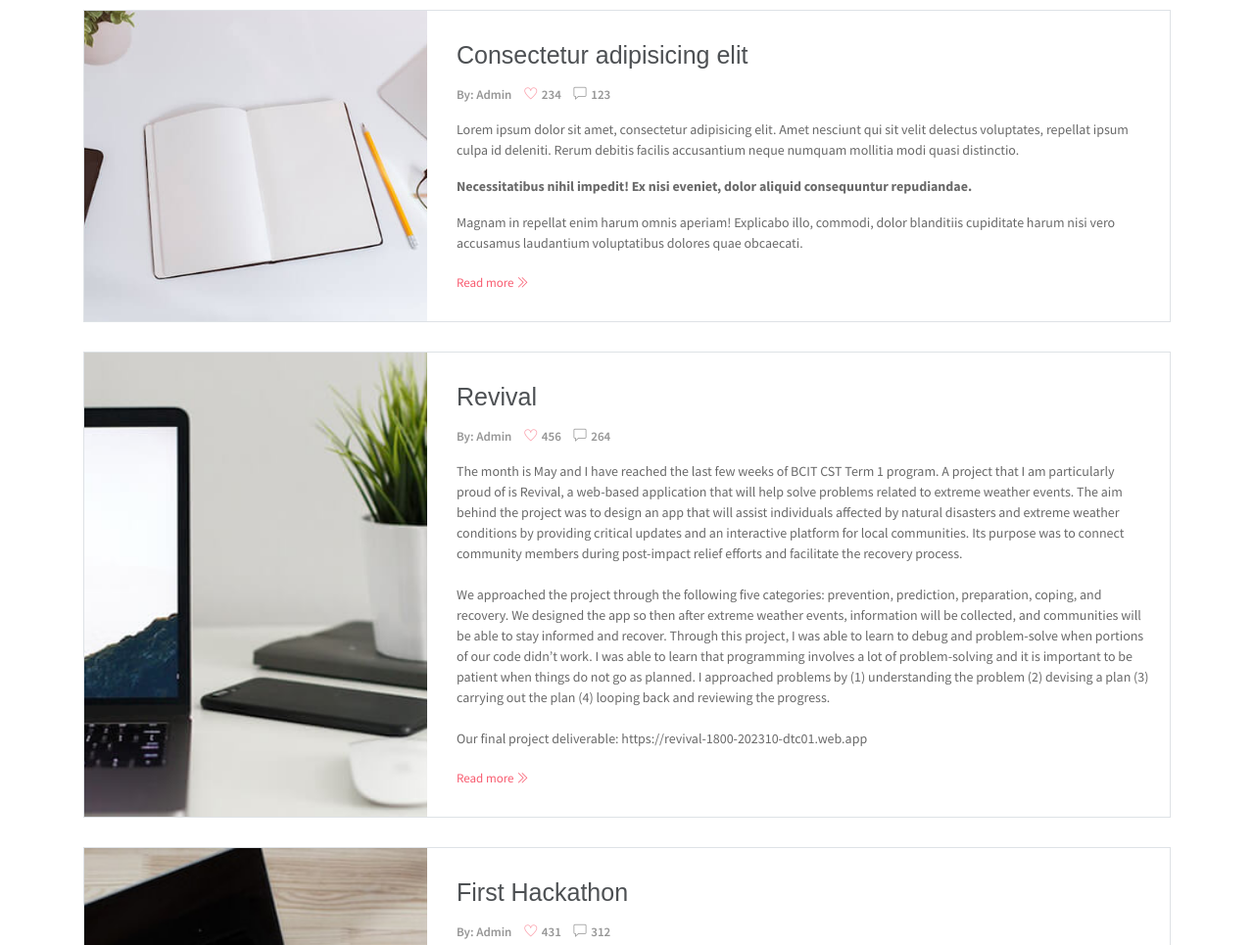
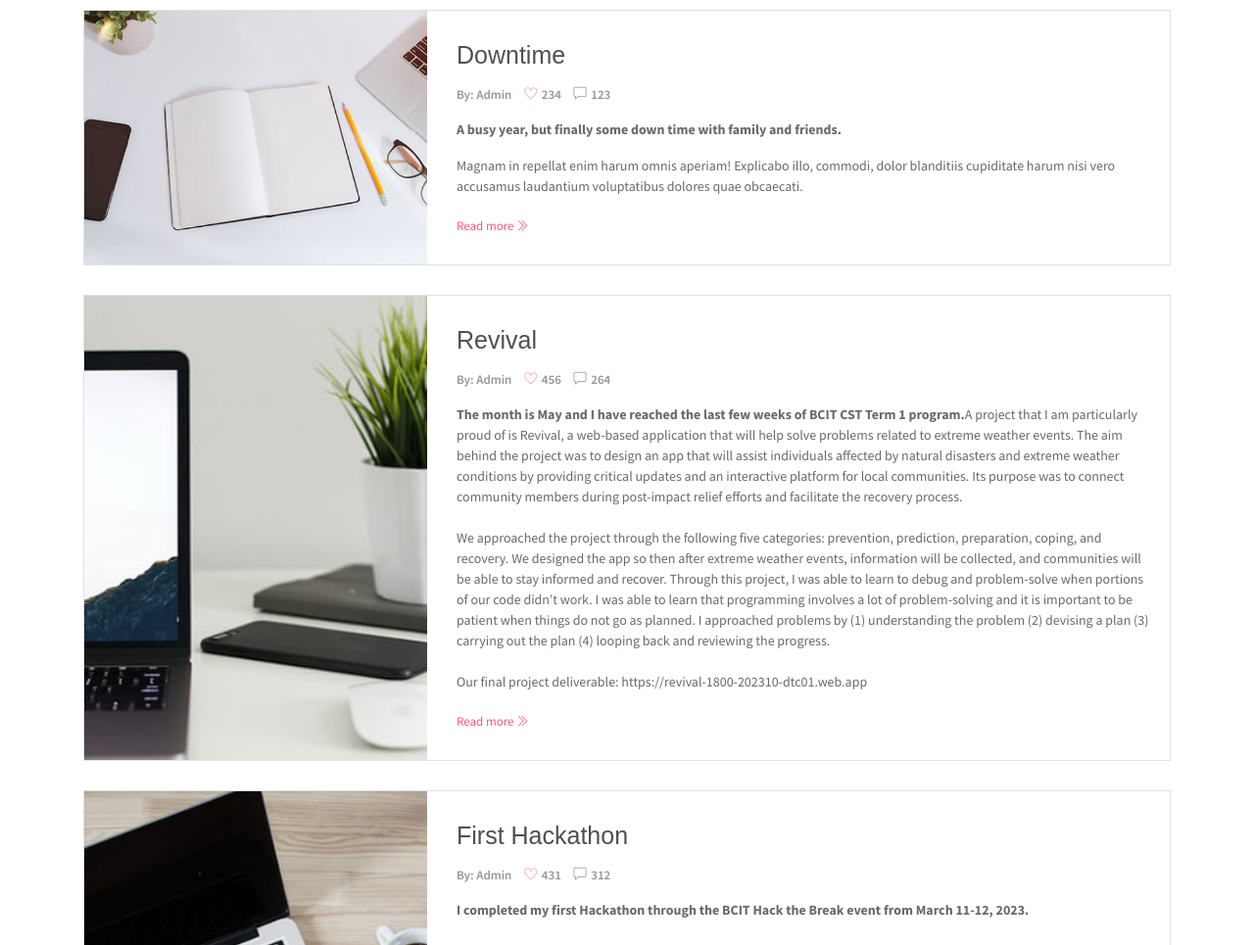
Before and after one commit to ejl1996/ejl1996.github.io, a website: page index.html in a window 1280 px wide. Shown: the part 3560-4525 px from the top of the page at 98% size. Drawn offline with Linux system fonts and the light colour scheme; some packages are replaced by stand-ins of ours.

Commit message:
Edit portfolio

```diff
--- a/index.html
+++ b/index.html
@@ -367,7 +367,7 @@
                             alt="Download free bootstrap 4 landing page, free boootstrap 4 templates, Download free bootstrap 4.1 landing page, free boootstrap 4.1.1 templates, meyawo Landing page">
                     </div>
                     <div class="content-holder">
-                        <h6 class="title">Consectetur adipisicing elit</h6>
+                        <h6 class="title">Downtime</h6>
 
                         <p class="post-details">
                             <a href="#">By: Admin</a>
@@ -375,11 +375,7 @@
                             <a href="#"><i class="ti-comment"></i> 123</a>
                         </p>
 
-                        <p>Lorem ipsum dolor sit amet, consectetur adipisicing elit. Amet nesciunt qui sit velit
-                            delectus voluptates, repellat ipsum culpa id deleniti. Rerum debitis facilis accusantium
-                            neque numquam mollitia modi quasi distinctio.</p>
-
-                        <p><b>Necessitatibus nihil impedit! Ex nisi eveniet, dolor aliquid consequuntur repudiandae.</b>
+                        <p><b>A busy year, but finally some down time with family and friends.</b></p>
                         </p>
                         <p>Magnam in repellat enim harum omnis aperiam! Explicabo illo, commodi, dolor blanditiis
                             cupiditate harum nisi vero accusamus laudantium voluptatibus dolores quae obcaecati.</p>
@@ -403,7 +399,8 @@
                             <a href="#"><i class="ti-comment"></i> 264</a>
                         </p>
 
-                        <p>The month is May and I have reached the last few weeks of BCIT CST Term 1 program. A project
+                        <p><b>The month is May and I have reached the last few weeks of BCIT CST Term 1 program.</b>A
+                            project
                             that I am particularly proud of
                             is Revival, a web-based application that will help solve problems related to extreme weather
                             events. The aim behind the
@@ -449,7 +446,8 @@
                             <a href="#"><i class="ti-comment"></i> 312</a>
                         </p>
 
-                        <p> I completed my first Hackathon through the BCIT Hack the Break event from March 11-12, 2023.
+                        <p><b>I completed my first Hackathon through the BCIT Hack the Break event from March 11-12,
+                                2023.</b>
                             <br>
                             <br>
                             The theme of this year’s project to create a web application that would inform users on job
```
